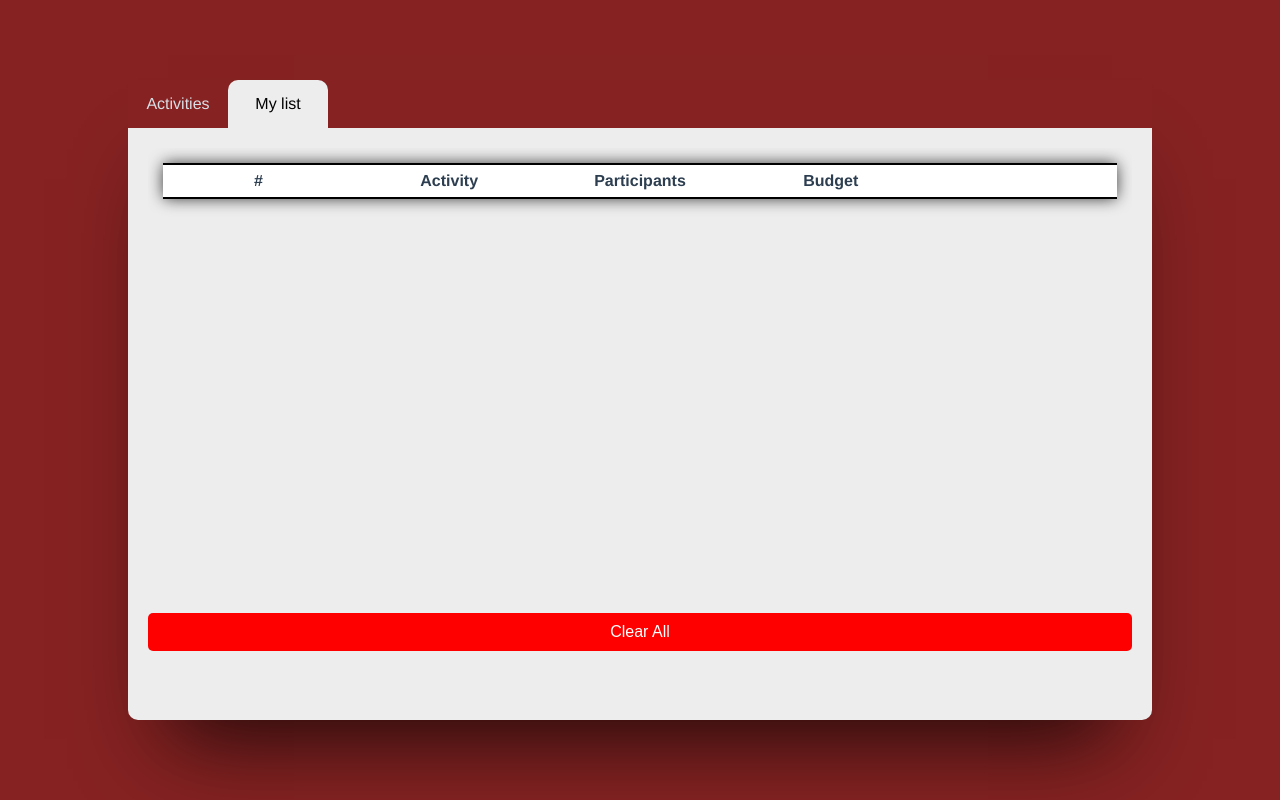
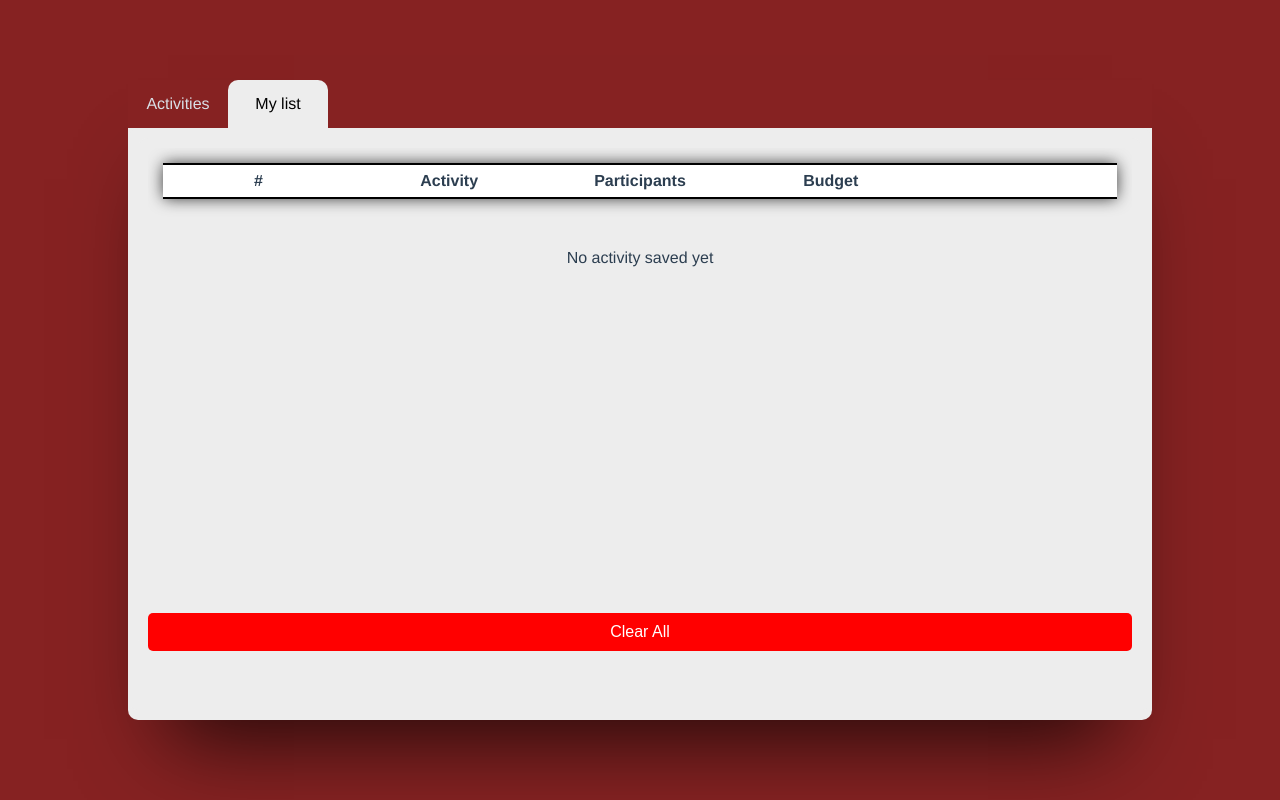
Before and after one commit to gulyaasferenc/boredlist, a Vue app: page /mylist in a window 1280 px wide. Built offline with nearby package versions, Linux system fonts and the light colour scheme.

Commit message:
no activity text added

```diff
--- a/src/components/ListTable.vue
+++ b/src/components/ListTable.vue
@@ -23,6 +23,10 @@
           </td>
         </tr>
       </table>
+
+      <div class="noactivity" v-if="items.length === 0">
+        No activity saved yet
+      </div>
     </div>
     <button @click="clearActivities" class="clearbutton">Clear All</button>
   </div>
@@ -59,6 +63,11 @@ export default {
 <style lang="scss" scoped>
 .main {
   height: 95%;
+}
+.noactivity {
+  text-align: center;
+  padding: 50px 0 50px 0;
+  width: 100%;
 }
 .delbutton {
   cursor: pointer;
```
